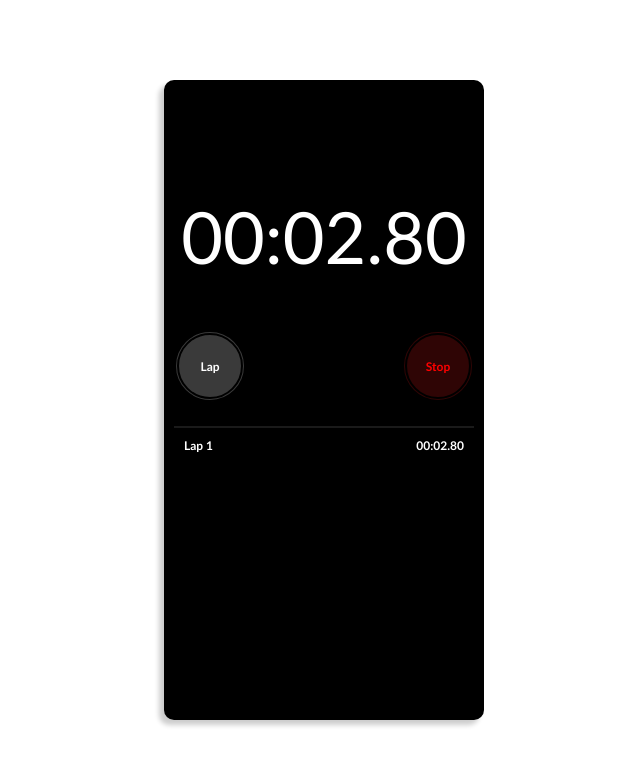
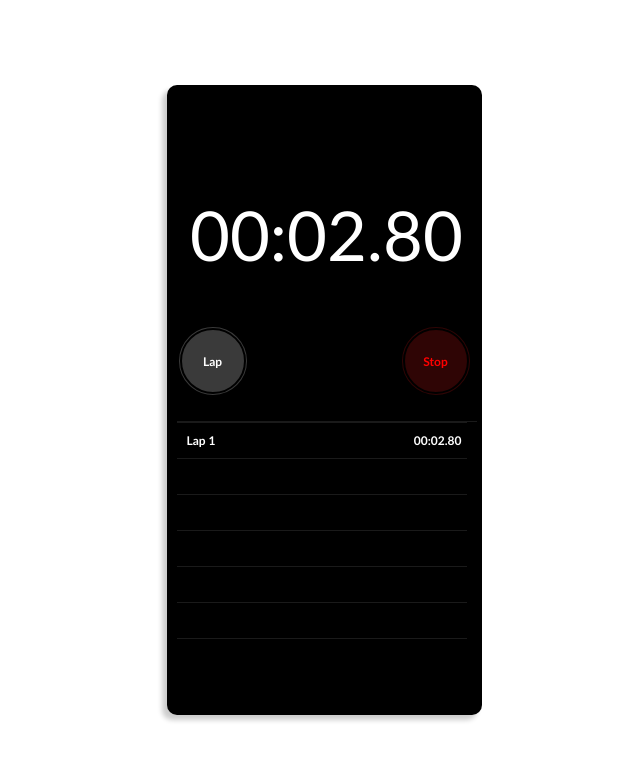
Before and after one commit to SHolleworth/stopwatchjs2, a website: page index.html in a window 1280 px wide. Both pictures are taken after a click on the button "Start". Shown: the whole page, without its empty margins (316-956 px from the left). Drawn offline with Linux system fonts and the light colour scheme.

Commit message:
Added empty lap boxes, refacted the onclick event assignment

```diff
--- a/js/main.js
+++ b/js/main.js
@@ -2,6 +2,7 @@ const mainTimerDisplay = document.getElementById('main-timer-display');
 const startStopButton = document.getElementById('start-stop-button');
 const resetLapButton = document.getElementById('reset-lap-button');
 const lapView = document.getElementById('lap-view');
+let emptyLapBoxes = [];
 let lapTimerDateObject = new Date();
 const zeroDate = new Date();
 zeroDate.setMilliseconds(0);
@@ -10,18 +11,43 @@ zeroDate.setMinutes(0);
 let mainStartTime = 0;
 let lapStartTime = 0;
 let mainSavedTime = 0;
-let lapSavedTime = 0;
+let activeLapSavedTime = 0;
 let fastestLapTime = Infinity;
 let slowestLapTime = -Infinity;
 let lapCounter = 0;
 let animationRequestId = null;
 let laps = [];
 let running = false;
+const buttonNames = {
+    START: 0,
+    STOP: 1,
+    RESET: 2,
+    LAP: 3
+};
+Object.freeze(buttonNames);
+
+startStopButton.onclick = () => { running ? stopTimer() : startTimer() }
+resetLapButton.onclick = () => { running ? createLap() : resetTimer() }
 
 const initialise = () => {
-    resetLapButton.onclick = resetTimer;
-    startStopButton.onclick = startTimer;
+    createEmptyLapBoxes()
     setMainTimerDisplay(formatDateToString(zeroDate));
+}
+
+const createEmptyLapBoxes = () => {
+    emptyLapBoxes.length ? clearRemainingEmptyLapBoxes() : null;
+    for(let i = 0; i < 7; i++) {
+        const emptyLapBox = document.createElement('div');
+        emptyLapBox.classList.add('lap-box', 'lap-box--empty');
+        lapView.appendChild(emptyLapBox);
+    }
+    emptyLapBoxes = document.getElementsByClassName('lap-box--empty');
+}
+
+const clearRemainingEmptyLapBoxes = () => {
+    Array.from(emptyLapBoxes).forEach((emptyLapBox) => {
+        lapView.removeChild(emptyLapBox);
+    })
 }
 
 const getElapsedMainTimeInMilliseconds = () => {
@@ -29,7 +55,7 @@ const getElapsedMainTimeInMilliseconds = () => {
 }
 
 const getElapsedLapTimeInMilliseconds = () => {
-    return Date.now() + lapSavedTime - lapStartTime;
+    return Date.now() + activeLapSavedTime - lapStartTime;
 }
 
 const setMainTimerDisplay = (timerDisplayString) => {
@@ -37,11 +63,11 @@ const setMainTimerDisplay = (timerDisplayString) => {
 }
 
 const setActiveLapTimeDisplay = (lapTimeElapsed) => {
-    document.getElementById('lap-view').children[0].children[1].innerHTML = lapTimeElapsed;
+    document.getElementsByClassName('lap-box__active-time')[0].innerHTML = lapTimeElapsed;
 }
 
 const formatDateToString = (dateObject) => {
-    return `${padTime(dateObject.getMinutes() + '')}:${padTime(dateObject.getSeconds() + '')}.${padTime(Math.round(dateObject.getMilliseconds()/10) + '')}`;
+    return `${padTime(dateObject.getMinutes() + '')}:${padTime(dateObject.getSeconds() + '')}.${padTime(Math.floor(dateObject.getMilliseconds()/10) + '')}`;
 }
 
 const padTime = (time) => {
@@ -49,13 +75,14 @@ const padTime = (time) => {
 }
 
 const startTimer = () => {
+    running = true;
     mainStartTime = Date.now();
     lapStartTime = Date.now();
     if(!laps.length)
         createLap();
     animationRequestId = runTimerAnimation();
-    changeButton("Stop", "button--start-color", "button--stop-color", stopTimer, startStopButton);
-    changeButton("Lap", null, null, createLap, resetLapButton);
+    changeButton(buttonNames.START);
+    changeButton(buttonNames.RESET);
 }
 
 const runTimerAnimation = () => {
@@ -66,18 +93,35 @@ const runTimerAnimation = () => {
     animationRequestId = requestAnimationFrame(runTimerAnimation);
 }
 
-const changeButton = (label, oldClass, newClass, func, button) => {
-    button.children[0].innerHTML = label;
-    button.onclick = func;
+const changeButton = (buttonName) => {
+    switch(buttonName) {
+        case(buttonNames.START) :
+            setButton(startStopButton, "Stop", "button--start-color", "button--stop-color");
+            break
+        case(buttonNames.STOP):
+            setButton(startStopButton, "Start", "button--stop-color", "button--start-color");
+            break
+        case(buttonNames.RESET):
+            setButton(resetLapButton, "Lap");
+            break
+        case(buttonNames.LAP):
+            setButton(resetLapButton, "Reset");
+            break
+    }
+}
+
+const setButton = (button, newLabel, oldClass, newClass) => {
+    button.children[0].innerHTML = newLabel;
     button.classList.replace(oldClass, newClass);
 }
 
 const stopTimer = () => {
+    running = false;
     mainSavedTime = getElapsedMainTimeInMilliseconds();
-    lapSavedTime = getElapsedLapTimeInMilliseconds();
+    activeLapSavedTime = getElapsedLapTimeInMilliseconds();
     cancelAnimationFrame(animationRequestId);
-    changeButton("Start", "button--stop-color", "button--start-color", startTimer, startStopButton);
-    changeButton("Reset", null, null, resetTimer, resetLapButton);
+    changeButton(buttonNames.STOP);
+    changeButton(buttonNames.LAP);
 }
 
 const resetTimer = () => {
@@ -87,6 +131,7 @@ const resetTimer = () => {
     lapCounter = 0;
     resetFastestAndSlowestLaps();
     setMainTimerDisplay(formatDateToString(zeroDate));
+    createEmptyLapBoxes();
 }
 
 const resetFastestAndSlowestLaps = () => {
@@ -96,15 +141,20 @@ const resetFastestAndSlowestLaps = () => {
 
 const createLap = () => {
     if(laps.length) {
-        recordLapTime();
+        fixPreviousLapTime();
         updateFastestAndSlowestLaps();
     }
+    removeEmptyLapBox();
     lapStartTime = Date.now();
     const lapBox = createLapBox()
     laps.unshift({splitTime: null, lapBox: lapBox});
     lapView.prepend(lapBox);
     lapCounter++;
-    lapSavedTime = 0;
+    activeLapSavedTime = 0;
+}
+
+const removeEmptyLapBox = () => {
+    emptyLapBoxes.length ? lapView.removeChild(emptyLapBoxes[0]) : null;
 }
 
 const createLapBox = () => {
@@ -116,7 +166,8 @@ const createLapBox = () => {
 
     lapLabelParagraph.appendChild(lapLabelText);
     lapTimeParagraph.appendChild(lapTimeText);
-    lapTimeParagraph.classList.add('lap-box__text');
+
+    lapTimeParagraph.classList.add('lap-box__text', 'lap-box__active-time');
     lapLabelParagraph.classList.add('lap-box__text');
 
     lapBox.appendChild(lapLabelParagraph);
@@ -126,8 +177,9 @@ const createLapBox = () => {
     return lapBox;
 }
 
-const recordLapTime = () => {
+const fixPreviousLapTime = () => {
     laps[0].splitTime = getElapsedLapTimeInMilliseconds();
+    document.getElementsByClassName('lap-box__active-time')[0].classList.remove('lap-box__active-time');
 }
 
 const updateFastestAndSlowestLaps = () => {
@@ -149,7 +201,7 @@ const updateFastestAndSlowestLaps = () => {
     else {
         Array.from(document.getElementsByClassName('lap-box--mask-color')).forEach((lap) => {
             lap.classList.remove('lap-box--mask-color');
-        })
+        });
     }
 }
 
--- a/style/styles.css
+++ b/style/styles.css
@@ -26,15 +26,21 @@ body {
     background-color: var(--body-color);
 }
 
+h1, p {
+    user-select: none;
+}
+
 h1 {
     font-family: 'SF Pro Display Ultralight', 'Gill Sans', 'Gill Sans MT', Calibri, 'Trebuchet MS', sans-serif;
     font-weight: 50;
+    font-variant-numeric: tabular-nums;
 }
 
 p {
     font-family: 'SF Pro Text Thin', 'Gill Sans', 'Gill Sans MT', Calibri, 'Trebuchet MS', sans-serif;
     font-size: .75rem;
     font-weight: bold;
+    font-variant-numeric: tabular-nums;
 }
 
 #container {
@@ -51,7 +57,7 @@ p {
     justify-content: center;
     width: 300px;
     height: 600px;
-    padding: 10px;
+    padding: 0 5px 0 10px ;
     padding-bottom: 30px;
     border-radius: 10px;
     box-shadow: -5px 5px 5px var(--shadow-color);
@@ -66,7 +72,7 @@ p {
 }
 
 #clock-box h1 {
-    font-size: 4.5rem;
+    font-size: 4.3rem;
     color: white;
 }
 
@@ -86,6 +92,10 @@ p {
     height: 4.5rem;
     border-radius: 50%;
     border: double 5px black;
+}
+
+#start-stop-button {
+    margin-right: 5px;
 }
 
 .button--start-color {
@@ -142,6 +152,7 @@ p {
     border-color: var(--lap-border-color);
     overflow-y: auto;
     overflow-x: hidden;
+    padding-right: 10px;
     flex: 1;
 }
 
@@ -169,7 +180,7 @@ p {
     flex-direction: row;
     justify-content: space-between;
     align-items: center;
-    padding: 0 10px 0 10px;
+    padding: 0 5px 0 10px;
     border-top-width: 1px;
     border-top-style: solid;
     border-color: var(--lap-border-color);
```
Also changed, not shown: 1 other file.
